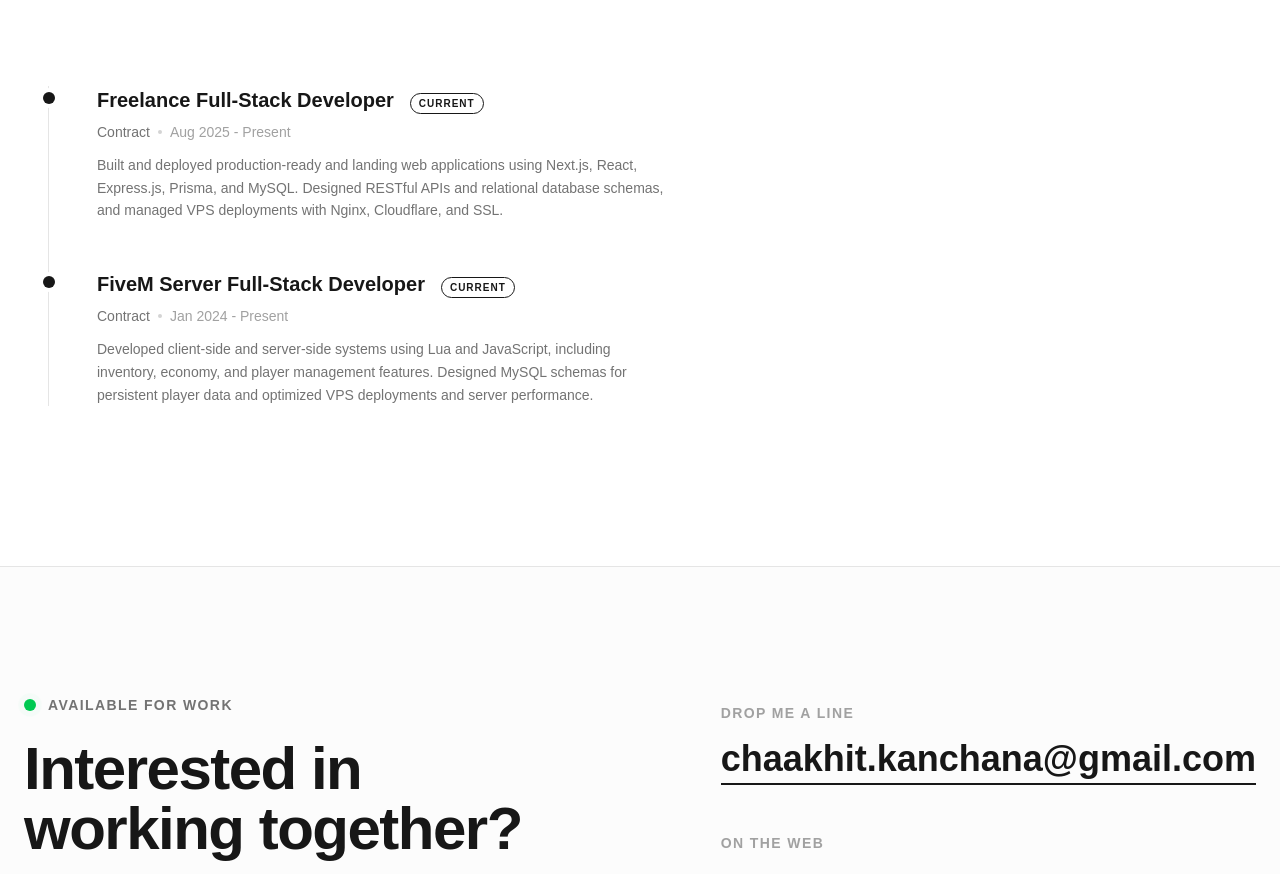
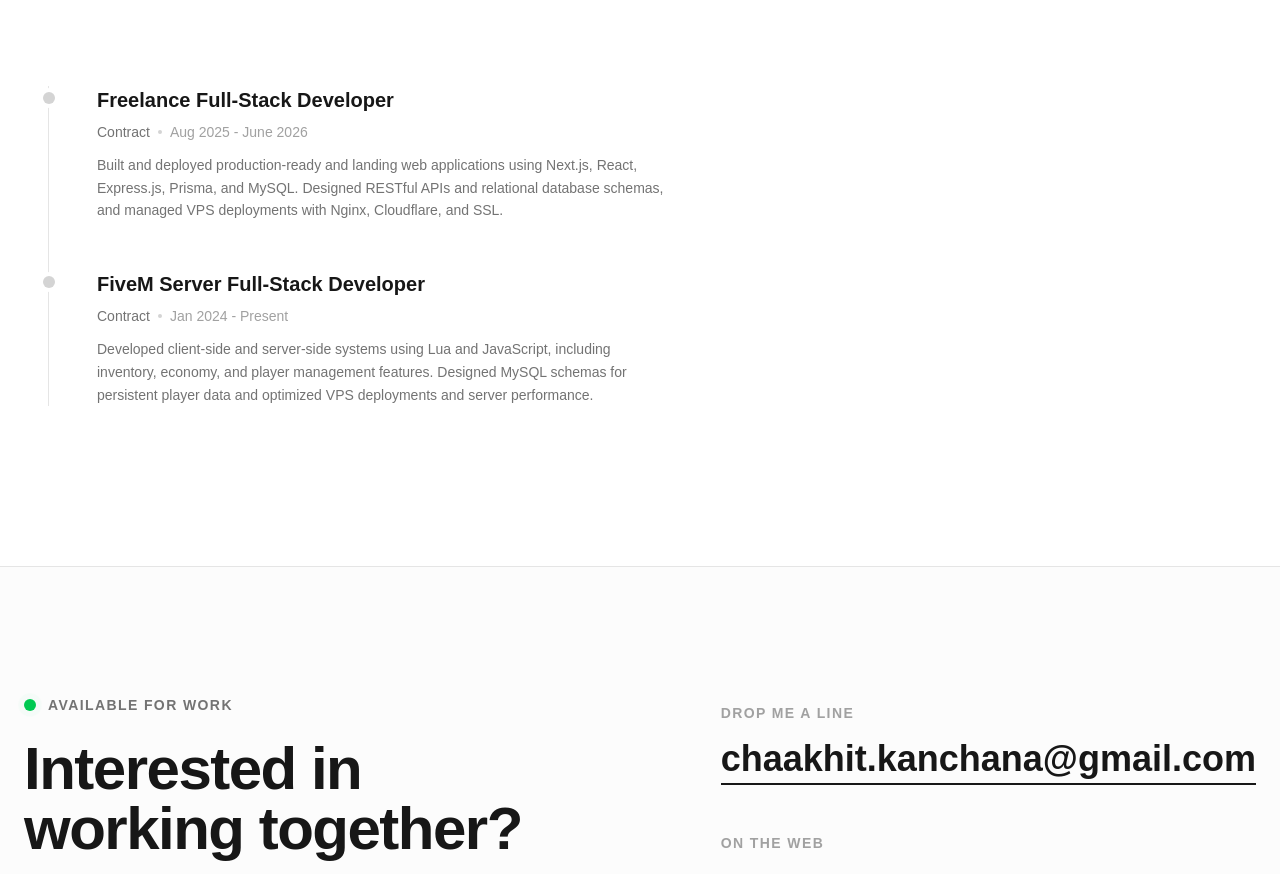
Before and after one commit to chakhit-dev/myportfoliov2, a Next.js app: page / in a window 1280 px wide. Shown: the part 3700-4574 px from the top of the page. Built offline with nearby package versions, Linux system fonts and the light colour scheme; a web font is replaced by a local one.

Commit message:
update timeline

```diff
--- a/components/timeline/Timeline.tsx
+++ b/components/timeline/Timeline.tsx
@@ -4,10 +4,10 @@ const experiences = [
   {
     role: "Freelance Full-Stack Developer",
     company: "Contract",
-    date: "Aug 2025 - Present",
+    date: "Aug 2025 - June 2026",
     description:
       "Built and deployed production-ready and landing web applications using Next.js, React, Express.js, Prisma, and MySQL. Designed RESTful APIs and relational database schemas, and managed VPS deployments with Nginx, Cloudflare, and SSL.",
-    isCurrent: true,
+    isCurrent: false,
   },
   {
     role: "FiveM Server Full-Stack Developer",
@@ -15,7 +15,7 @@ const experiences = [
     date: "Jan 2024 - Present",
     description:
       "Developed client-side and server-side systems using Lua and JavaScript, including inventory, economy, and player management features. Designed MySQL schemas for persistent player data and optimized VPS deployments and server performance.",
-    isCurrent: true,
+    isCurrent: false,
   },
 ];
 
```
